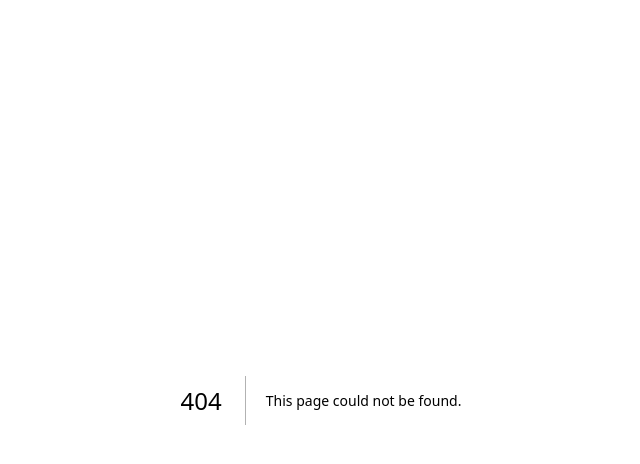
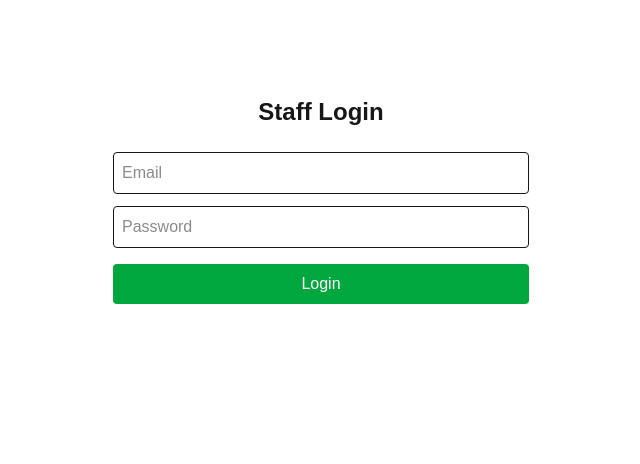
Before and after one commit to Raghav1000000000/Badshah-Kitchen-2026, a Next.js app: page /staff-login in a window 1280 px wide. Before the commit this address had no page. Shown: the top 464 px of the page, without its empty margins (319-959 px from the left). Built offline with nearby package versions, Linux system fonts and the light colour scheme; no server answers.

Commit message:
Update: Minor fixes to admin and kitchen pages, add staff-login component

```diff
--- a/app/admin/menu/page.tsx
+++ b/app/admin/menu/page.tsx
@@ -2,6 +2,7 @@
 
 import { useEffect, useState } from 'react'
 import { supabase } from '@/lib/supabase'
+import { useRouter } from 'next/navigation'
 
 type MenuItem = {
   id: string
@@ -16,25 +17,37 @@ export default function AdminMenuPage() {
   const [name, setName] = useState('')
   const [price, setPrice] = useState('')
   const [category, setCategory] = useState('')
+  const [loading, setLoading] = useState(true)
+  const router = useRouter()
+
+  // Check staff authentication
+  useEffect(() => {
+    supabase.auth.getUser().then(({ data: { user } }) => {
+      if (!user) return router.replace('/staff-login')
+
+      supabase
+        .from('profiles')
+        .select('role')
+        .eq('id', user.id)
+        .single()
+        .then(({ data }) => {
+          if (!data || data.role !== 'staff') router.replace('/staff-login')
+          else setLoading(false)
+        })
+    })
+  }, [router])
 
   useEffect(() => {
-    fetchMenu()
-  }, [])
+    if (!loading) fetchMenu()
+  }, [loading])
 
   const fetchMenu = async () => {
-    const { data } = await supabase
-      .from('menu')
-      .select('*')
-      .order('category')
-
+    const { data } = await supabase.from('menu').select('*').order('category')
     setMenu(data || [])
   }
 
   const addItem = async () => {
-    if (!name || !price || !category) {
-      alert('Fill all fields')
-      return
-    }
+    if (!name || !price || !category) return alert('Fill all fields')
 
     await supabase.from('menu').insert({
       name,
@@ -50,30 +63,21 @@ export default function AdminMenuPage() {
   }
 
   const toggleAvailability = async (id: string, value: boolean) => {
-    await supabase
-      .from('menu')
-      .update({ available: !value })
-      .eq('id', id)
-
+    await supabase.from('menu').update({ available: !value }).eq('id', id)
     fetchMenu()
   }
 
   const updatePrice = async (id: string, newPrice: number) => {
     if (!newPrice) return
-
-    await supabase
-      .from('menu')
-      .update({ price: newPrice })
-      .eq('id', id)
-
+    await supabase.from('menu').update({ price: newPrice }).eq('id', id)
     fetchMenu()
   }
 
+  if (loading) return <div>Loading...</div>
+
   return (
     <div className="min-h-screen bg-stone-100 p-4">
-      <h1 className="text-2xl font-bold text-center mb-4">
-        Admin Menu
-      </h1>
+      <h1 className="text-2xl font-bold text-center mb-4">Admin Menu</h1>
 
       {/* ADD ITEM */}
       <div className="bg-white p-4 rounded-xl mb-4">
@@ -128,19 +132,13 @@ export default function AdminMenuPage() {
                 type="number"
                 className="w-16 p-1 border rounded"
                 defaultValue={item.price}
-                onBlur={e =>
-                  updatePrice(item.id, Number(e.target.value))
-                }
+                onBlur={e => updatePrice(item.id, Number(e.target.value))}
               />
 
               <button
-                onClick={() =>
-                  toggleAvailability(item.id, item.available)
-                }
+                onClick={() => toggleAvailability(item.id, item.available)}
                 className={`px-3 py-1 rounded text-white ${
-                  item.available
-                    ? 'bg-green-600'
-                    : 'bg-red-600'
+                  item.available ? 'bg-green-600' : 'bg-red-600'
                 }`}
               >
                 {item.available ? 'ON' : 'OFF'}
--- a/app/kitchen/page.tsx
+++ b/app/kitchen/page.tsx
@@ -2,6 +2,7 @@
 
 import { useEffect, useState } from 'react'
 import { supabase } from '@/lib/supabase'
+import { useRouter } from 'next/navigation'
 
 type OrderItem = {
   id: string
@@ -22,8 +23,30 @@ type Order = {
 
 export default function KitchenPage() {
   const [orders, setOrders] = useState<Order[]>([])
+  const [loading, setLoading] = useState(true)
+  const router = useRouter()
 
+  // Check staff authentication
   useEffect(() => {
+    supabase.auth.getUser().then(({ data: { user } }) => {
+      if (!user) return router.replace('/staff-login') // redirect if not logged in
+
+      supabase
+        .from('profiles')
+        .select('role')
+        .eq('id', user.id)
+        .single()
+        .then(({ data }) => {
+          if (!data || data.role !== 'staff') router.replace('/staff-login')
+          else setLoading(false)
+        })
+    })
+  }, [router])
+
+  // Fetch orders and subscribe
+  useEffect(() => {
+    if (loading) return
+
     fetchOrders()
 
     const channel = supabase
@@ -31,16 +54,14 @@ export default function KitchenPage() {
       .on(
         'postgres_changes',
         { event: '*', schema: 'public', table: 'orders' },
-        () => {
-          fetchOrders()
-        }
+        () => fetchOrders()
       )
       .subscribe()
 
     return () => {
       supabase.removeChannel(channel)
     }
-  }, [])
+  }, [loading])
 
   const fetchOrders = async () => {
     const since = new Date()
@@ -65,34 +86,26 @@ export default function KitchenPage() {
       .gte('created_at', since.toISOString())
       .order('created_at', { ascending: false })
 
-    if (!error && data) {
-      setOrders(data as Order[])
-    }
+    if (!error && data) setOrders(data as Order[])
   }
 
   const markCompleted = async (id: string) => {
-    await supabase
-      .from('orders')
-      .update({ status: 'completed' })
-      .eq('id', id)
-
+    await supabase.from('orders').update({ status: 'completed' }).eq('id', id)
     fetchOrders()
   }
 
+  if (loading) return <div>Loading...</div>
+
   return (
     <div className="min-h-screen bg-black text-white p-4">
-      <h1 className="text-2xl font-bold text-center mb-4">
-        Kitchen Orders
-      </h1>
+      <h1 className="text-2xl font-bold text-center mb-4">Kitchen Orders</h1>
 
       <div className="space-y-4">
         {orders.map(order => (
           <div
             key={order.id}
             className={`p-4 rounded-xl ${
-              order.status === 'completed'
-                ? 'bg-gray-700'
-                : 'bg-green-800'
+              order.status === 'completed' ? 'bg-gray-700' : 'bg-green-800'
             }`}
           >
             <div className="flex justify-between mb-2">
@@ -100,9 +113,7 @@ export default function KitchenPage() {
                 <p className="font-semibold">
                   {order.customer_name} — Table {order.table_number}
                 </p>
-                <p className="text-sm text-gray-300">
-                  {order.phone}
-                </p>
+                <p className="text-sm text-gray-300">{order.phone}</p>
               </div>
 
               {order.status === 'pending' && (
--- /dev/null
+++ b/app/staff-login/page.tsx
@@ -0,0 +1,77 @@
+'use client';
+
+import { useState } from 'react';
+import { supabase } from '@/lib/supabase';
+import { useRouter } from 'next/navigation';
+
+export default function StaffLogin() {
+  const [email, setEmail] = useState('');
+  const [password, setPassword] = useState('');
+  const [loading, setLoading] = useState(false);
+  const router = useRouter();
+
+  const handleLogin = async () => {
+    if (!email || !password) return alert('Enter email and password');
+    setLoading(true);
+
+    // 1️⃣ Log in staff
+    const { data, error } = await supabase.auth.signInWithPassword({
+      email,
+      password,
+    });
+
+    if (error) {
+      setLoading(false);
+      return alert(error.message);
+    }
+
+    // 2️⃣ Get staff role from profiles
+    const { data: profile, error: profileError } = await supabase
+      .from('profiles')
+      .select('role')
+      .eq('id', data.user!.id)
+      .single();
+
+    if (profileError || !profile) {
+      setLoading(false);
+      return alert('Profile not found');
+    }
+
+    // 3️⃣ Check role
+    if (profile.role !== 'staff') {
+      setLoading(false);
+      return alert('Not authorized');
+    }
+
+    setLoading(false);
+    // 4️⃣ Redirect to kitchen page
+    router.push('/kitchen');
+  };
+
+  return (
+    <div className="p-4 max-w-md mx-auto mt-20">
+      <h1 className="text-2xl font-bold mb-6 text-center">Staff Login</h1>
+      <input
+        type="email"
+        placeholder="Email"
+        value={email}
+        onChange={(e) => setEmail(e.target.value)}
+        className="w-full mb-3 p-2 border rounded"
+      />
+      <input
+        type="password"
+        placeholder="Password"
+        value={password}
+        onChange={(e) => setPassword(e.target.value)}
+        className="w-full mb-4 p-2 border rounded"
+      />
+      <button
+        onClick={handleLogin}
+        disabled={loading}
+        className="w-full p-2 bg-green-600 text-white rounded"
+      >
+        {loading ? 'Logging in...' : 'Login'}
+      </button>
+    </div>
+  );
+}
```
